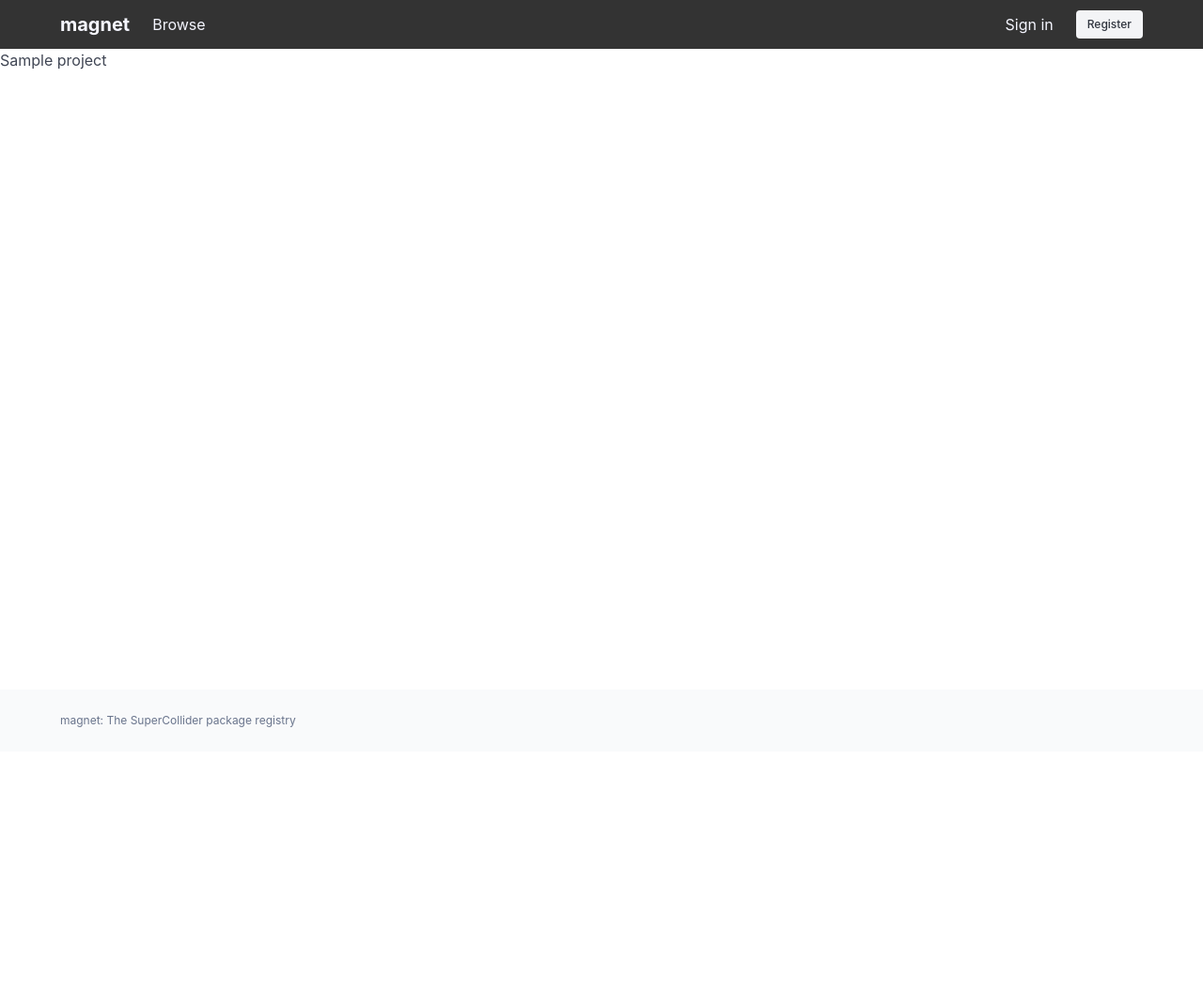
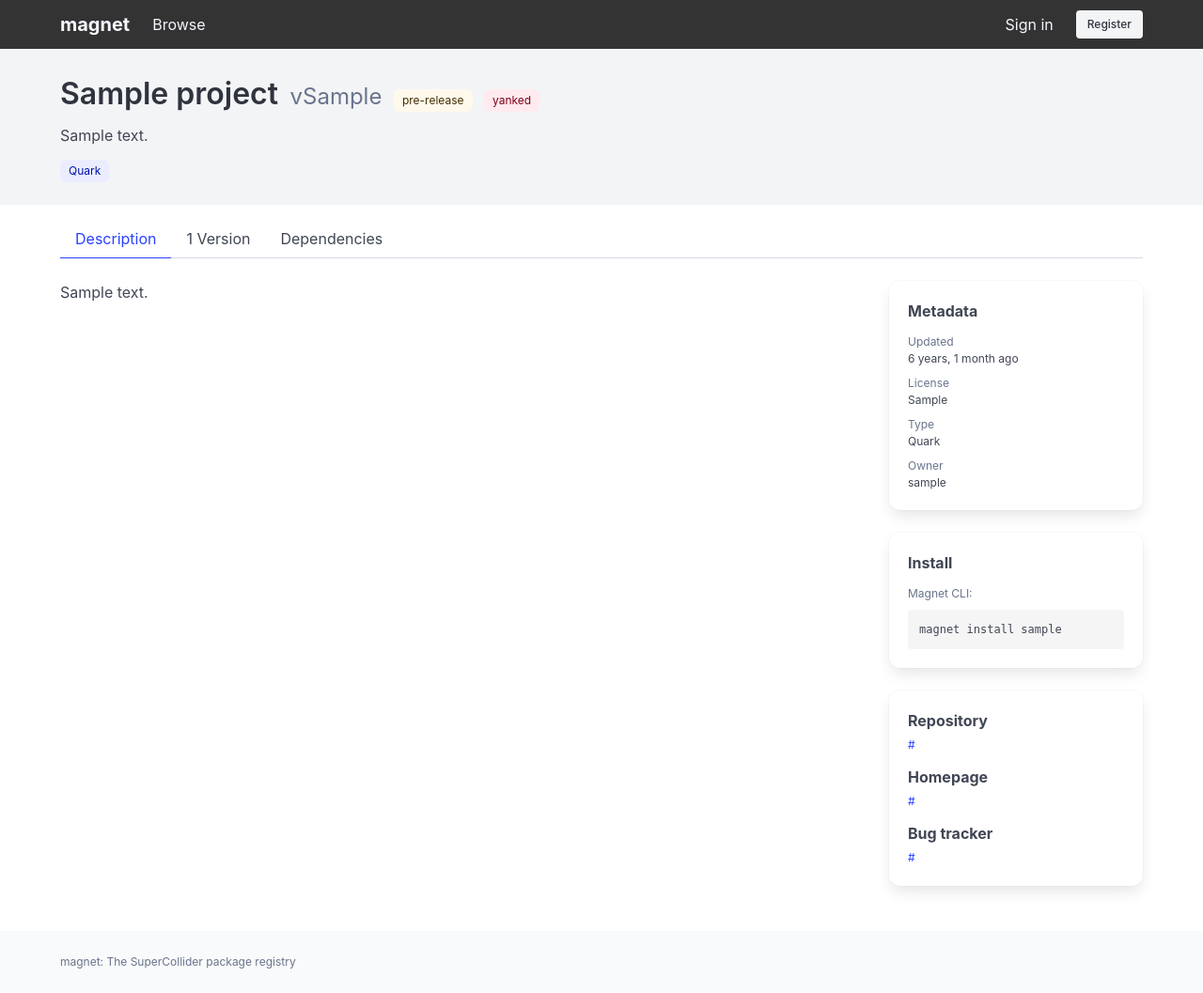
Before and after one commit to capital-G/magnet_server, a Django app: a page that uses src/templates/base.html in a window 1280 px wide. Shown: the whole page at 94% size. Before the commit the page ends 774 px from the top, so only its background shows below. Run offline with Django 5.2, Linux system fonts and the light colour scheme; tables that the repository leaves empty hold one stand-in row (values such as "Sample post"); some libraries are stand-ins or nearby versions.

Commit message:
add project detail view

```diff
--- a/pyproject.toml
+++ b/pyproject.toml
@@ -8,6 +8,7 @@ dependencies = [
     "django-allauth>=65.15.0",
     "django-filter>=25.2",
     "django-htmx>=1.27.0",
+    "django-markdownify>=0.9.6",
     "django-oauth-toolkit>=3.2.0",
     "djangorestframework>=3.16.0",
     "drf-nested-routers>=0.94.2",
--- a/src/packages/views.py
+++ b/src/packages/views.py
@@ -10,7 +10,7 @@ from rest_framework.generics import get_object_or_404
 from rest_framework.response import Response
 from rest_framework.views import APIView
 
-from packages.models import Project
+from packages.models import Project, Release
 from packages.serializers import (
     AssetUploadSerializer,
     ProjectDetailSerializer,
@@ -24,6 +24,7 @@ class HomeView(TemplateView):
     def get_context_data(self, **kwargs):
         context = super(HomeView, self).get_context_data(**kwargs)
         context["project_count"] = Project.objects.all().count()
+        context["release_count"] = Release.objects.all().count()
         return context
 
 
@@ -33,9 +34,9 @@ class ProjectsList(ListView):
     context_object_name = "projects"
 
     def get_queryset(self):
-        qs = Project.objects.all()
-        if self.request.GET.get("q"):
-            qs = qs.filter(name__icontains=self.request.GET.get("q"))
+        qs = Project.objects.prefetch_related("releases")
+        if q := self.request.GET.get("q", "").strip():
+            qs = qs.filter(name__icontains=q)
         return qs
 
     def get_template_names(self):
@@ -47,9 +48,26 @@ class ProjectsList(ListView):
 class ProjectDetail(DetailView):
     model = Project
     context_object_name = "project"
-    queryset = Project.objects.all()
+    template_name = "packages/project_detail.html"
 
-    template_name = "packages/project_detail.html"
+    def get_queryset(self):
+        return Project.objects.prefetch_related(
+            "releases",
+            "releases__dependencies_from__dependency",
+        )
+
+    def get_context_data(self, **kwargs):
+        context = super().get_context_data(**kwargs)
+        context["release"] = None
+        if version := self.request.GET.get("version"):
+            context["release"] = self.object.releases.filter(
+                version=version,
+            ).first()
+        if not context["release"]:
+            context["release"] = (
+                self.object.releases.first() if self.object.releases.exists() else None
+            )
+        return context
 
 
 class ProjectViewSet(viewsets.ViewSet):
--- a/src/static/style.css
+++ b/src/static/style.css
@@ -16,3 +16,7 @@ body {
 main {
     flex: 1;
 }
+
+.project-card {
+    margin: 10px 0;
+}
--- a/src/templates/base.html
+++ b/src/templates/base.html
@@ -7,7 +7,8 @@
     <meta name="viewport" content="width=device-width, initial-scale=1.0">
     <meta name="description" content="{% block description %}The SuperCollider package registry{% endblock %}">
     <link rel="stylesheet" href="https://cdn.jsdelivr.net/npm/bulma@1.0.2/css/bulma.min.css">
-    <script src="https://unpkg.com/htmx.org@1.9.6"></script>
+    <script src="https://cdn.jsdelivr.net/npm/htmx.org@2.0.8/dist/htmx.min.js"></script>
+    <script src="//unpkg.com/alpinejs" defer></script>
     <link rel="stylesheet" href="{% static "style.css" %}">
 </head>
 <body hx-headers='{"x-csrftoken": "{{ csrf_token }}"}'>
--- a/src/templates/home.html
+++ b/src/templates/home.html
@@ -5,7 +5,7 @@
     <div class="hero-body">
         <div class="container has-text-centered">
             <h1 class="title is-2">The SuperCollider package registry</h1>
-            <p class="subtitle is-5 mb-5">{{ project_count }} package{{ project_count|pluralize }} available</p>
+            <p class="subtitle is-5 mb-5">{{ project_count }} package{{ project_count|pluralize }} and {{ release_count }} release{{ release_count|pluralize }} available</p>
             <form action="{% url 'projects-list' %}" method="get">
                 <div class="field has-addons has-addons-centered">
                     <div class="control is-expanded" style="max-width: 520px;">
--- a/src/templates/packages/project_card.html
+++ b/src/templates/packages/project_card.html
@@ -1,5 +1,5 @@
 {% with latest=project.releases.all.0 %}
-<a class="box" href="{% url 'project-detail' project.slug %}">
+<a class="box project-card" href="{% url 'project-detail' project.slug %}">
     <div class="columns is-vcentered">
 
         <div class="column">
--- /dev/null
+++ b/src/templates/packages/project_dependencies.html
@@ -0,0 +1,25 @@
+{% if release %}
+    {% with deps=release.dependencies_from.all %}
+    {% if deps %}
+        <table class="table is-fullwidth is-hoverable">
+            <thead>
+                <tr><th>Package</th><th>Constraint</th></tr>
+            </thead>
+            <tbody>
+                {% for dep in deps %}
+                <tr>
+                    <td>
+                        <a href="{% url 'project-detail' dep.dependency.slug %}">
+                            {{ dep.dependency.name }}
+                        </a>
+                    </td>
+                    <td class="has-text-grey is-size-7">{{ dep.constraint }}</td>
+                </tr>
+                {% endfor %}
+            </tbody>
+        </table>
+    {% else %}
+        <p class="has-text-grey">No dependencies.</p>
+    {% endif %}
+    {% endwith %}
+{% endif %}
--- /dev/null
+++ b/src/templates/packages/project_description.html
@@ -0,0 +1,7 @@
+{% load markdownify %}
+
+{% if release.description %}
+    <div class="content text">{{ release.description | markdownify }}</div>
+{% else %}
+    <p class="has-text-grey">No description provided.</p>
+{% endif %}
--- a/src/templates/packages/project_detail.html
+++ b/src/templates/packages/project_detail.html
@@ -1,7 +1,65 @@
 {% extends "base.html" %}
 
 {% block title %}{{ project.name }} - magnet{% endblock %}
+{% block description %}{{ release.summary }}{% endblock %}
 
 {% block content %}
-    <h1>{{ project.name }}</h1>
+<div class="has-background-light py-5">
+    <div class="container">
+        <p class="mb-2">
+            <strong class="is-size-3">{{ project.name }}</strong>
+            {% if release %}
+                <span class="has-text-grey is-size-4 ml-2">v{{ release.version }}</span>
+                {% if release.is_prerelease %}
+                    <span class="tag is-warning is-light ml-2">pre-release</span>
+                {% endif %}
+                {% if release.yanked %}
+                    <span class="tag is-danger is-light ml-2">yanked</span>
+                {% endif %}
+            {% endif %}
+        </p>
+        {% if release.summary %}
+            <p class="has-text-grey-dark mb-3">{{ release.summary }}</p>
+        {% endif %}
+        <span class="tag is-link is-light">{{ project.project_type }}</span>
+    </div>
+</div>
+
+<div class="container mt-4" x-data="{ tab: 'description' }">
+    <div class="tabs">
+        <ul>
+            <li :class="{ 'is-active': tab === 'description' }">
+                <a @click.prevent="tab = 'description'">Description</a>
+            </li>
+            <li :class="{ 'is-active': tab === 'versions' }">
+                <a @click.prevent="tab = 'versions'">
+                    {{ project.releases.count }} Version{{ project.releases.count|pluralize }}
+                </a>
+            </li>
+            <li :class="{ 'is-active': tab === 'deps' }">
+                <a @click.prevent="tab = 'deps'">Dependencies</a>
+            </li>
+        </ul>
+    </div>
+
+    <div class="columns">
+        <div class="column">
+            <div x-show="tab === 'description'">
+                {% include "packages/project_description.html" %}
+            </div>
+
+            <div x-show="tab === 'versions'" x-cloak>
+                {% include "packages/project_versions.html" %}
+            </div>
+
+            <div x-show="tab === 'deps'" x-cloak>
+                {% include "packages/project_dependencies.html" %}
+            </div>
+        </div>
+
+        <div class="column is-one-quarter">
+            {% include "packages/project_sidebar.html" %}
+        </div>
+    </div>
+</div>
 {% endblock %}
--- /dev/null
+++ b/src/templates/packages/project_sidebar.html
@@ -0,0 +1,58 @@
+<div class="box">
+    <p class="has-text-weight-bold mb-3">Metadata</p>
+    <p class="is-size-7 mb-2">
+        <span class="has-text-grey">Updated</span><br>
+        {{ project.last_update|timesince }} ago
+    </p>
+    {% if release.license %}
+    <p class="is-size-7 mb-2">
+        <span class="has-text-grey">License</span><br>
+        {{ release.license }}
+    </p>
+    {% endif %}
+    <p class="is-size-7 mb-2">
+        <span class="has-text-grey">Type</span><br>
+        {{ project.project_type }}
+    </p>
+    <p class="is-size-7">
+        <span class="has-text-grey">Owner</span><br>
+        {{ project.owner }}
+    </p>
+</div>
+
+{% if release %}
+<div class="box">
+    <p class="has-text-weight-bold mb-3">Install</p>
+    <p class="is-size-7 has-text-grey mb-2">Magnet CLI:</p>
+    <pre class="is-size-7" style="background:#f5f5f5; padding:.75rem; border-radius:4px; overflow-x:auto;">magnet install {{project.slug }}</pre>
+</div>
+{% endif %}
+
+{% if release.repository_url or release.home_page_url or release.bug_tracker_url %}
+<div class="box">
+    {% if release.repository_url %}
+    <p class="mb-3">
+        <span class="has-text-weight-bold">Repository</span><br>
+        <a class="is-size-7" href="{{ release.repository_url }}" rel="noopener noreferrer">
+            {{ release.repository_url|truncatechars:40 }}
+        </a>
+    </p>
+    {% endif %}
+    {% if release.home_page_url %}
+    <p class="mb-3">
+        <span class="has-text-weight-bold">Homepage</span><br>
+        <a class="is-size-7" href="{{ relesae.home_page_url }}" rel="noopener noreferrer">
+            {{ release.home_page_url|truncatechars:40 }}
+        </a>
+    </p>
+    {% endif %}
+    {% if release.bug_tracker_url %}
+    <p>
+        <span class="has-text-weight-bold">Bug tracker</span><br>
+        <a class="is-size-7" href="{{ release.bug_tracker_url }}" rel="noopener noreferrer">
+            {{ release.bug_tracker_url|truncatechars:40 }}
+        </a>
+    </p>
+    {% endif %}
+</div>
+{% endif %}
--- /dev/null
+++ b/src/templates/packages/project_versions.html
@@ -0,0 +1,26 @@
+<table class="table is-fullwidth is-hoverable">
+    <thead>
+        <tr>
+            <th>Version</th>
+            <th>Released</th>
+            <th>Notes</th>
+        </tr>
+    </thead>
+    <tbody>
+        {% for release in project.releases.all %}
+        <tr>
+            <td>
+                <a href="{% url 'project-detail' project.slug %}?version={{ release.version }}"><strong>{{ release.version }}</strong></a>
+                {% if release.is_prerelease %}
+                    <span class="tag is-warning is-light is-small ml-1">pre</span>
+                {% endif %}
+                {% if release.yanked %}
+                    <span class="tag is-danger is-light is-small ml-1">yanked</span>
+                {% endif %}
+            </td>
+            <td class="has-text-grey is-size-7">{{ release.created|timesince }} ago</td>
+            <td class="has-text-grey is-size-7">{{ release.release_note|truncatechars:80 }}</td>
+        </tr>
+        {% endfor %}
+    </tbody>
+</table>
```
Also changed, not shown: src/magnet/settings.py (+42 -0 lines), 1 other file.
